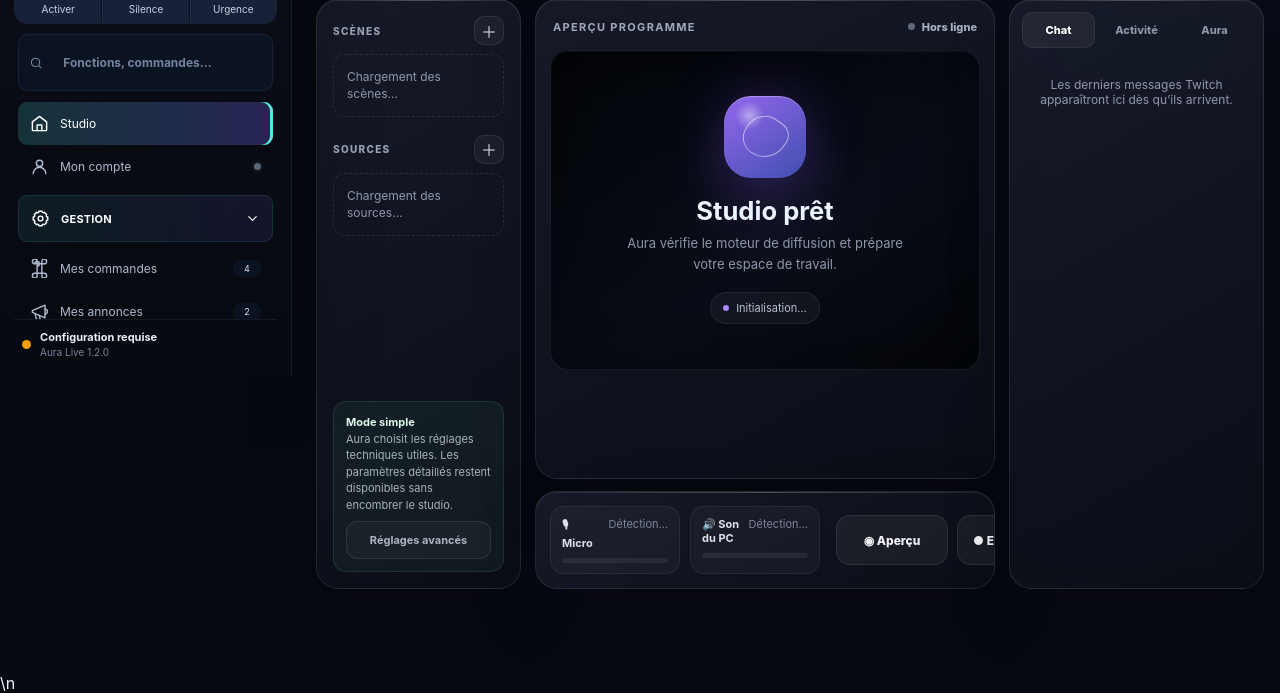
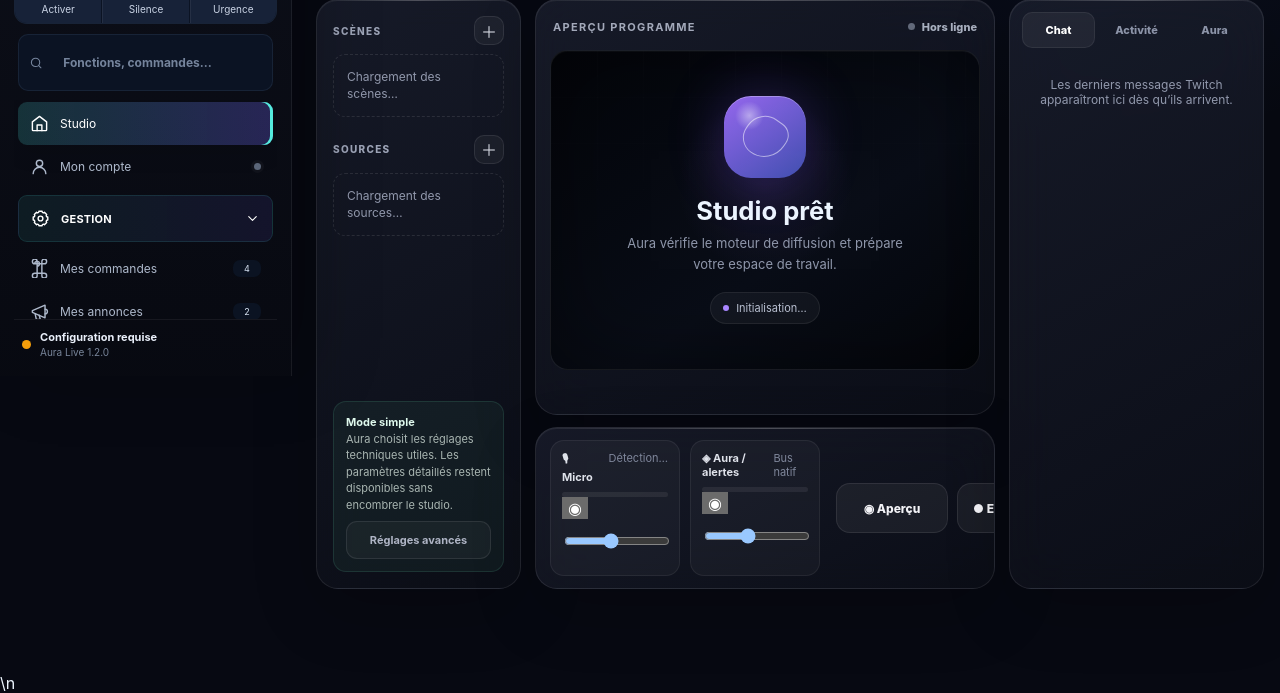
Before and after one commit to XDSawyerLoL/Auralive, a FastAPI app: page / in a window 1280 px wide. Shown: the part 424-1117 px from the top of the page. Run offline with FastAPI, Linux system fonts and the light colour scheme; data comes from the database, SQL or seed files in the repository; data that the repository does not hold is empty.

Commit message:
Aura Studio: add native microphone and Aura mixer controls

```diff
--- a/app/web/templates/index.html
+++ b/app/web/templates/index.html
@@ -210,10 +210,18 @@
                     <div class="audio-mini">
                       <div class="audio-mini-head"><b>🎙 Micro</b><span id="studio-mic-detail">Détection…</span></div>
                       <div class="audio-meter"><i id="studio-mic-meter" style="width:0%"></i></div>
+                      <div class="audio-controls">
+                        <button type="button" id="studio-mic-mute" class="audio-mute" title="Couper le micro">◉</button>
+                        <input id="studio-mic-volume" type="range" min="0" max="200" value="82" aria-label="Volume micro">
+                      </div>
                     </div>
                     <div class="audio-mini">
-                      <div class="audio-mini-head"><b>🔊 Son du PC</b><span id="studio-pc-detail">Détection…</span></div>
+                      <div class="audio-mini-head"><b>◈ Aura / alertes</b><span id="studio-pc-detail">Bus natif</span></div>
                       <div class="audio-meter"><i id="studio-pc-meter" style="width:0%"></i></div>
+                      <div class="audio-controls">
+                        <button type="button" id="studio-aura-mute" class="audio-mute" title="Couper Aura et les alertes">◉</button>
+                        <input id="studio-aura-volume" type="range" min="0" max="200" value="72" aria-label="Volume Aura et alertes">
+                      </div>
                     </div>
                   </div>
                   <div class="studio-main-actions">
```
